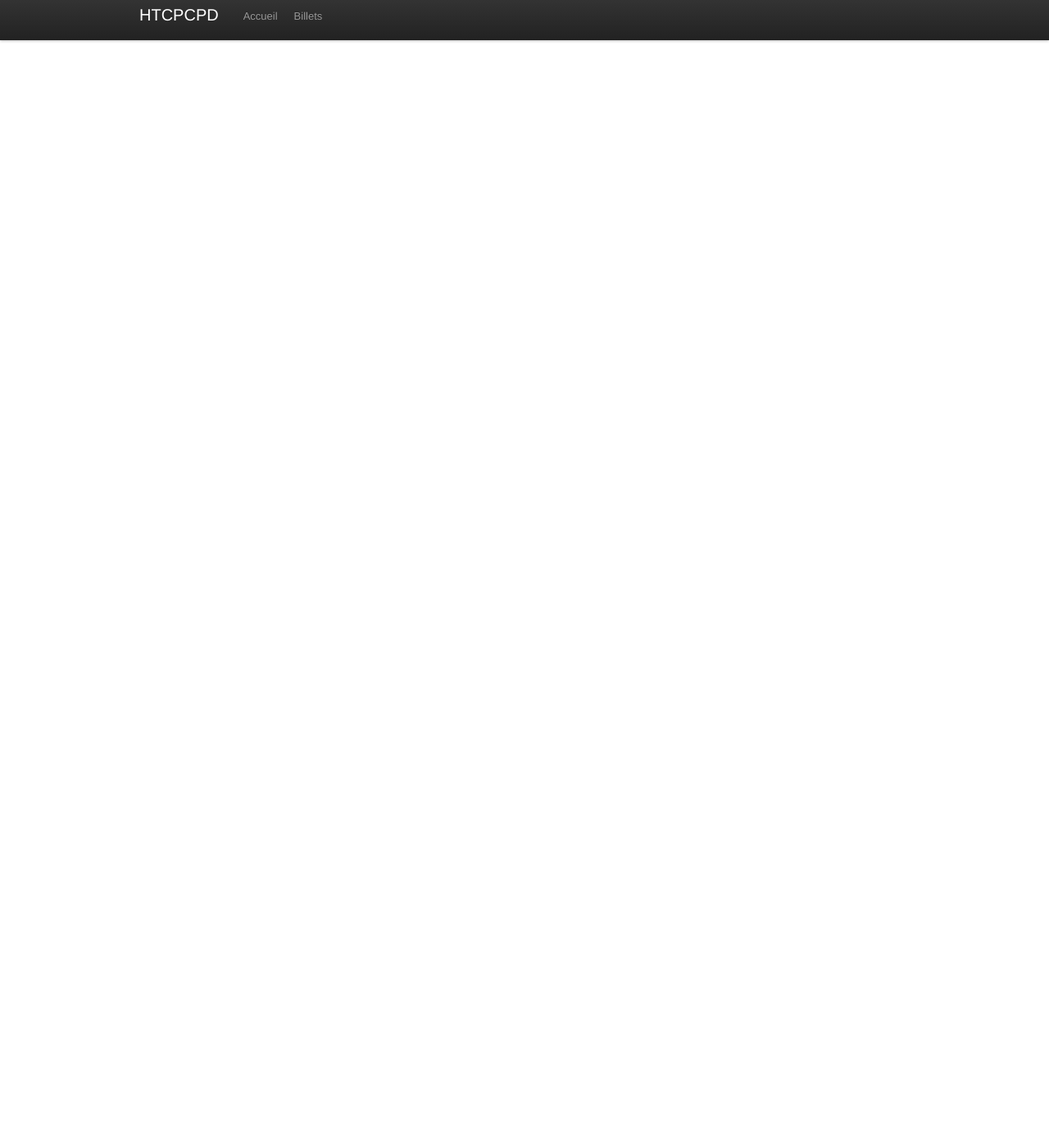
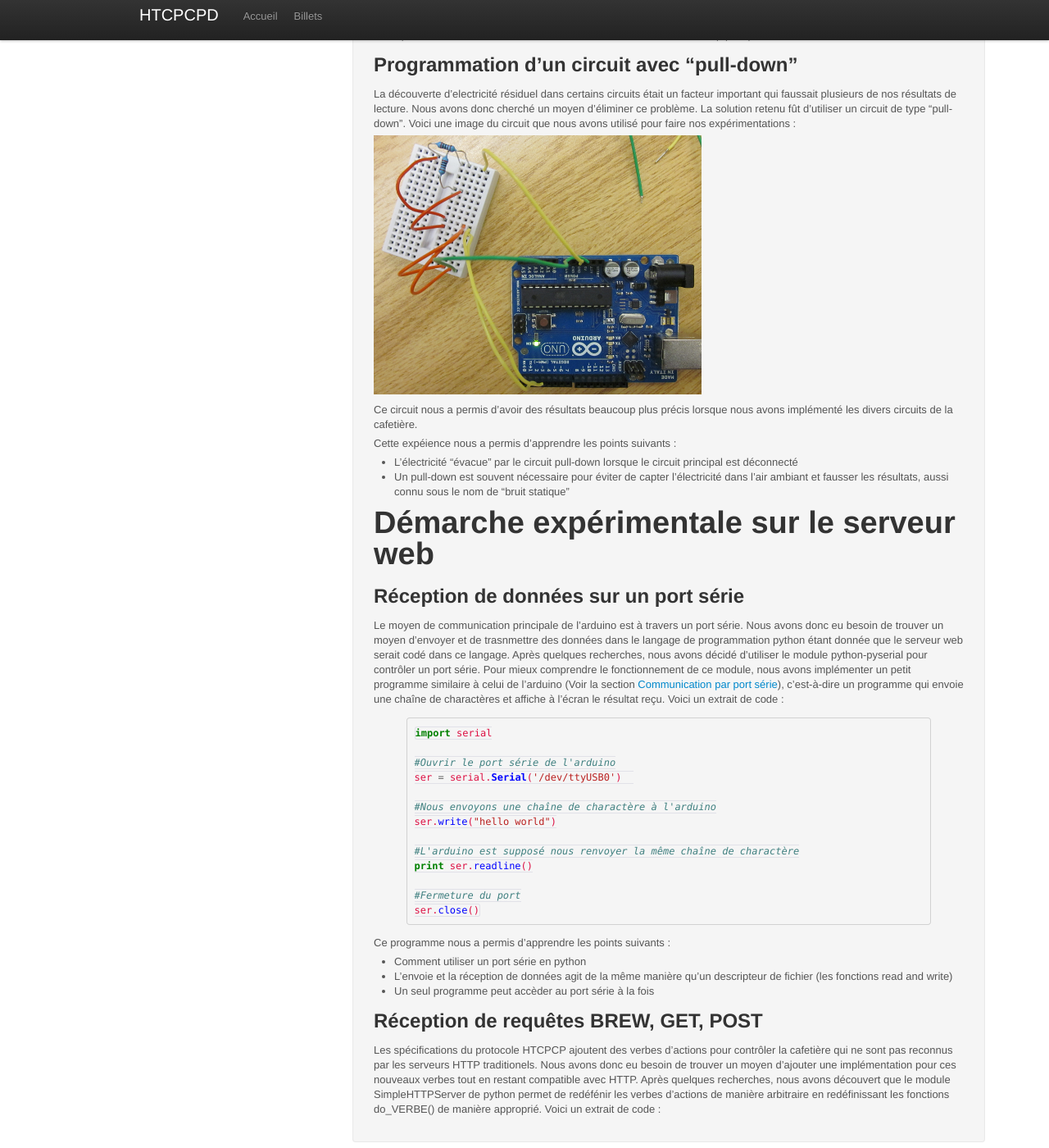
Before and after one commit to gelendir/htcpcpd, a Jekyll site: the page built from pages/demarche-experimentale.md, in a window 1280 px wide and 1400 px high, scrolled down 5018 px. Shown: the whole window at 82% size. Built offline with Jekyll 4.4.1, drawn with Linux system fonts in a browser that asks for light colours; some of the changed text lies outside the part shown.

Commit message:
add pictures and text to demarche experimentale

```diff
--- a/pages/demarche-experimentale.md
+++ b/pages/demarche-experimentale.md
@@ -147,11 +147,66 @@ Le circuit nous a permis d'apprendre les points suivants :
 Programmation d'un circuit utilisant de l'eau
 ---------------------------------------------
 
+Lors de notre recherche nous avons eu besoin de déterminer quels
+approches étaient le mieux adapté pour mesurer la quantité d'eau restant
+dans la cafetière. Une des approches que nous avons essayé consistait à
+utiliser l'eau pour former un circuit électrique. Vu que l'eau est
+conducteur d'électricité, il serait envisageable de savoir à quel niveau
+l'eau était rendu en placant plusieurs circuits et en mesurant lesquels
+conduisait de l'électricité.  Cette expérience nous a permis d'appendre
+les points suivants :
+
+ * Cette approche pour mesurer l'eau est une solution envisageable
+ * Désavantage : Il faudrait un port digital pour chaque circuit
+ installé dans l'eau
+ * Découverte : même après avoir retiré l'eau il reste encore de
+ l'éléctricité résiduel dans le circuit, ce qui peut fausser les
+ résultats de lecture
+
+Programmation d'un circuit à diviseur de tension
+------------------------------------------------
+
+La 2e approche retenu pour mesurer la quantité d'eau était d'utiliser un
+circuit à diviseur de tension. Voici une image du circuit que nous avons
+utilisé pour comprendre le concept :
+
+![ArduinoVoltageDivider]({{ site.baseurl }}/img/arduinoVoltageDivider.png)
+
+L'hypothèse était qu'en utilisant un
+circuit en série, plus le niveau d'eau augmente et plus la résistance du
+circuit serait élévé. De cette manière, il serait possible de mesurer la
+quantité d'eau avec un port analogique et en mesurant le niveau de résistance
+pour des quantités d'eau pré-déterminés.
+
+Cette expérience nous a permis d'apprendre les points suivants :
+
+ * L'eau a une plus grande résistance que des fils de cuivre
+ * La résistance de l'eau varie légèrement selon sa température
+ * Après environ 8 tasses d'eau, la variation de résistance est beaucoup
+ plus petite
+
 Programmation d'un circuit avec "pull-down"
 -------------------------------------------
 
-Programmation d'un circuit à diviseur de tension
-------------------------------------------------
+La découverte d'electricité résiduel dans certains circuits était un
+facteur important qui faussait plusieurs de nos résultats de lecture.
+Nous avons donc cherché un moyen d'éliminer ce problème. La solution
+retenu fût d'utiliser un circuit de type "pull-down". Voici une image du
+circuit que nous avons utilisé pour faire nos expérimentations :
+
+![ArduinoPullDown]({{ site.baseurl }}/img/arduinoPullDown.png)
+
+Ce circuit nous a permis d'avoir des résultats beaucoup plus précis
+lorsque nous avons implémenté les divers circuits de la cafetière.
+
+Cette expéience nous a permis d'apprendre les points suivants :
+
+ * L'électricité "évacue" par le circuit pull-down lorsque le circuit
+ principal est déconnecté
+ * Un pull-down est souvent nécessaire pour éviter de capter
+ l'électricité dans l'air ambiant et fausser les résultats, aussi connu
+ sous le nom de "bruit statique"
+
 
 Démarche expérimentale sur le serveur web
 =========================================
@@ -159,5 +214,55 @@ Démarche expérimentale sur le serveur web
 Réception de données sur un port série
 --------------------------------------
 
-Réception de requêtes GET, POST
--------------------------------
+Le moyen de communication principale de l'arduino est à travers un port
+série. Nous avons donc eu besoin de trouver un moyen d'envoyer et de
+trasnmettre des données dans le langage de programmation python étant
+donnée que le serveur web serait codé dans ce langage.
+Après quelques recherches, nous
+avons décidé d'utiliser le module python-pyserial pour contrôler un port
+série. Pour mieux comprendre le fonctionnement de ce module, nous avons
+implémenter un petit programme similaire à celui de l'arduino (Voir la
+section [Communication par port série](#communication_par_port_srie)),
+c'est-à-dire un programme qui envoie une chaîne de charactères et
+affiche à l'écran le résultat reçu. Voici un extrait de code :
+
+{% highlight python %}
+
+import serial
+
+#Ouvrir le port série de l'arduino
+ser = serial.Serial('/dev/ttyUSB0')
+
+#Nous envoyons une chaîne de charactère à l'arduino
+ser.write("hello world")
+
+#L'arduino est supposé nous renvoyer la même chaîne de charactère
+print ser.readline()
+
+#Fermeture du port
+ser.close()
+
+{% endhighlight %}
+
+Ce programme nous a permis d'apprendre les points suivants :
+
+ * Comment utiliser un port série en python
+ * L'envoie et la réception de données agit de la même manière qu'un
+ descripteur de fichier (les fonctions read and write)
+ * Un seul programme peut accèder au port série à la fois
+
+Réception de requêtes BREW, GET, POST
+-------------------------------------
+
+Les spécifications du protocole HTCPCP ajoutent des verbes
+d'actions pour contrôler la cafetière qui ne sont pas reconnus par les
+serveurs HTTP traditionels. Nous avons donc eu besoin de trouver un
+moyen d'ajouter une implémentation pour ces nouveaux verbes tout en
+restant compatible avec HTTP. Après quelques recherches, nous avons
+découvert que le module SimpleHTTPServer de python permet de redéfénir
+les verbes d'actions de manière arbitraire en redéfinissant les
+fonctions do_VERBE() de manière approprié. Voici un extrait de code :
+
+{% highlight python %}
+
+{% endhighlight %}
```
Also changed, not shown: img/arduinoDel.png, img/arduinoPullDown.png (added), img/arduinoVoltageDivider.png (added).
